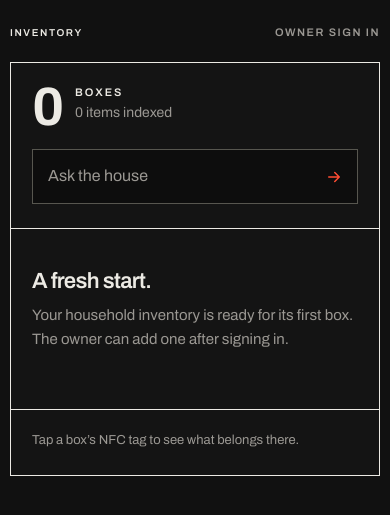
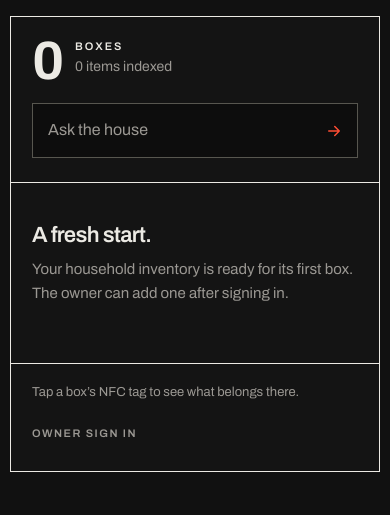
Before and after one commit to Penguin0011/shelfmate, a Django app: page / in a window 390 px wide. Shown: the top 515 px of the page. Run offline with Django 5.2, Linux system fonts and the light colour scheme; data that the repository does not hold is empty; parts of the project's set-up code (start-up, migrations or seed data) failed here and were passed over; some libraries are stand-ins or nearby versions.

Commit message:
refactor: drop the masthead, move session controls to the index footer
The band above the sheet held a wordmark that linked to the page you were
already on and one button. Both go: the page now opens on the box count,
and the topbar still carries the back link everywhere but the index.

Sign out and Owner sign in move into the index footer beside the NFC
note, which was already the quiet block on the page. Verified the round
trip from there — signing out drops the owner chrome, and signing back in
opens the dialog.

```diff
--- a/inventory/static/inventory/app.css
+++ b/inventory/static/inventory/app.css
@@ -45,7 +45,7 @@ h1,h2,h3,.box-category{overflow-wrap:anywhere}
 .title-line>div,.box-category{min-width:0}
 
 /* Uppercase label voice — the Swiss workhorse. */
-.eyebrow,.section-label,.group-head,.topbar,.wordmark,.session,.box-number,
+.eyebrow,.section-label,.group-head,.topbar,.session,.box-number,
 .match-label,.stat-label,.save-status,.select-bar,.history-row .eyebrow{
   font-size:11px;font-weight:600;letter-spacing:.16em;text-transform:uppercase;
 }
@@ -105,9 +105,7 @@ input[type=checkbox],input[type=radio]{width:18px;height:18px;accent-color:var(-
 .skip{position:absolute;top:-100px;left:0;z-index:10;background:var(--ink);color:var(--sheet);padding:12px 18px;font-weight:600}
 .skip:focus{top:0}
 
-.site-heading{max-width:840px;margin:0 auto 18px;display:flex;align-items:center;justify-content:space-between;gap:20px}
-.wordmark{display:flex;align-items:center;gap:10px;letter-spacing:.2em}
-.session{display:flex;align-items:center;gap:10px;color:var(--muted)}
+.session{display:flex;align-items:center;gap:10px;flex-wrap:wrap;color:var(--muted)}
 .session-dot{width:8px;height:8px;background:var(--red);flex:none}
 .session .text-button{letter-spacing:.14em}
 
@@ -202,7 +200,10 @@ input[type=checkbox],input[type=radio]{width:18px;height:18px;accent-color:var(-
 .archived-boxes summary::after{content:"";width:9px;height:9px;flex:none;margin-left:auto;border:1px solid var(--muted)}
 .archived-boxes[open] summary::after{background:var(--red);border-color:var(--red)}
 
-.index-footer{padding:20px var(--pad) 24px;border-top:1px solid var(--ink)}
+.index-footer{
+  display:flex;align-items:center;justify-content:space-between;gap:14px 24px;flex-wrap:wrap;
+  padding:18px var(--pad) 20px;border-top:1px solid var(--ink);
+}
 .footer-note{font-size:13px;line-height:1.6;color:var(--muted)}
 
 /* ---------- box contents ---------- */
@@ -321,10 +322,7 @@ dialog::backdrop{background:#000000d9}
 @media(max-width:560px){
   :root{--gutter:48px}
   body{padding:16px 10px 28px}
-  .site-heading{gap:10px;margin-bottom:12px}
-  .wordmark{letter-spacing:.16em;font-size:10px}
-  .session{gap:8px;flex-wrap:wrap;justify-content:flex-end;font-size:10px}
-  .session>span:not(.session-dot){display:none}
+  .session{gap:8px;font-size:10px}
   .session .text-button{min-height:34px;font-size:11px}
   .topbar{padding-top:16px;gap:10px}
   .topbar>a:first-child span{display:none}
--- a/inventory/templates/inventory/page.html
+++ b/inventory/templates/inventory/page.html
@@ -1,7 +1,6 @@
 {% load static %}<!doctype html>
 <html lang="en"><head><meta charset="utf-8"><meta name="viewport" content="width=device-width,initial-scale=1,viewport-fit=cover"><meta name="theme-color" content="#111111"><title>{% if box %}{{ box.category }} · Box {{ box.number }}{% else %}Inventory{% endif %}</title><link rel="stylesheet" href="{% static 'inventory/app.css' %}"><script src="{% static 'inventory/app.js' %}" defer></script></head>
 <body><a class="skip" href="#main">Skip to contents</a>
-<div class="site-heading"><a href="/" class="wordmark">Inventory</a>{% if screen == 'home' %}<div class="session">{% if owner %}<span class="session-dot" aria-hidden="true"></span><span>Owner</span><button class="text-button" data-action="logout">Sign out</button>{% else %}<span>Shared household</span><button class="text-button" data-action="login">Owner sign in</button>{% endif %}</div>{% endif %}</div>
 <div class="sheet">{% if screen != 'home' %}<nav class="topbar" aria-label="Main navigation"><a href="/" aria-label="All boxes">← <span>Boxes</span></a><span class="site-address">box.clouddev.dad</span></nav>{% endif %}
 <div id="notice" role="status" aria-live="polite" hidden></div>
 <main id="main">
@@ -11,7 +10,7 @@
 <section aria-label="Your boxes">{% if owner %}<div class="section-label"><h2>Boxes</h2><a class="small-button" href="/flags">Inbox <span class="badge">{{ open_count }}</span></a><button class="small-button" data-action="new-box">+ New</button></div>{% endif %}<div class="box-list">{% for g in groups %}<div class="group-head"><span><span class="group-mark" aria-hidden="true"></span>{{ g.location }}</span><span class="group-count">{{ g.boxes|length }}</span></div>{% for b in g.boxes %}<a class="box-row" href="/box/{{ b.number }}"><span class="row-number" aria-hidden="true">{{ b.number|stringformat:"02d" }}</span><span class="box-copy"><span class="box-category">{{ b.category }}</span><span class="box-sub">Box {{ b.number }} · {{ b.count }} entr{{ b.count|pluralize:"y,ies" }}</span></span></a>{% endfor %}{% empty %}<div class="empty"><h3>A fresh start.</h3><p>{% if owner %}Create your first numbered box, then add what belongs inside.{% else %}Your household inventory is ready for its first box. The owner can add one after signing in.{% endif %}</p>{% if owner %}<button data-action="new-box">Create a box</button>{% endif %}</div>{% endfor %}</div></section>
 {% if owner and archived_boxes %}<details class="archived-boxes"><summary class="section-label">Archived boxes · {{ archived_boxes|length }}</summary><p class="pad hint">Open a box to restore it, or create a new box with its number to reuse the same NFC tag.</p>{% for b in archived_boxes %}<a class="box-row" href="/box/{{ b.number }}"><span class="row-number" aria-hidden="true">{{ b.number|stringformat:"02d" }}</span><span class="box-copy"><span class="box-category">{{ b.category }}</span><span class="box-sub">Box {{ b.number }}{% if b.location %} · {{ b.location }}{% endif %} · Restore / reuse</span></span></a>{% endfor %}</details>{% endif %}
 {% if owner %}<section id="draft-list" hidden><div class="section-label"><h2>Unfinished additions</h2></div><div id="draft-links"></div></section>{% endif %}
-<footer class="index-footer"><p class="footer-note">Tap a box’s NFC tag to see what belongs there.</p></footer>
+<footer class="index-footer"><p class="footer-note">Tap a box’s NFC tag to see what belongs there.</p><div class="session">{% if owner %}<span class="session-dot" aria-hidden="true"></span><span>Signed in as owner</span><button class="text-button" data-action="logout">Sign out</button>{% else %}<button class="text-button" data-action="login">Owner sign in</button>{% endif %}</div></footer>
 {% elif screen == 'box' %}
 <header class="hero box-hero"><div class="title-line"><div><div class="eyebrow">{% if box.retired %}Archived · Box {{ box.number }}{% else %}Contents of Box {{ box.number }}{% endif %}</div><h1>{{ box.category }}</h1></div>{% if owner %}<details class="overflow"><summary aria-label="Box actions">•••</summary><div><button data-action="upload" {% if box.retired %}disabled{% endif %}>Add items from photos</button><button data-action="new-item" {% if box.retired %}disabled{% endif %}>Add manually</button><button data-action="edit-box">Edit box</button></div></details>{% endif %}</div><p>{{ items|length }} entr{{ items|length|pluralize:"y,ies" }} · {% if box.location %}{{ box.location }}{% else %}Unplaced{% endif %}</p>{% if owner and items %}<div class="select-bar"><label class="check-label"><input type="checkbox" id="select-all">Select all</label><span id="select-count" aria-live="polite">Select items to move or delete them together.</span><span class="select-actions"><button class="small-button" data-action="bulk-move" disabled>Move to box…</button><button class="small-button danger" data-action="bulk-delete" disabled>Delete</button></span></div>{% endif %}</header>
 {% if box.retired and owner %}<section class="pad"><button class="green wide" data-action="restore-box">Restore / reuse Box {{ box.number }}</button><p class="hint">Keep the same NFC tag and URL. Choose a new category when restoring if its contents will change.</p></section>{% endif %}
```
